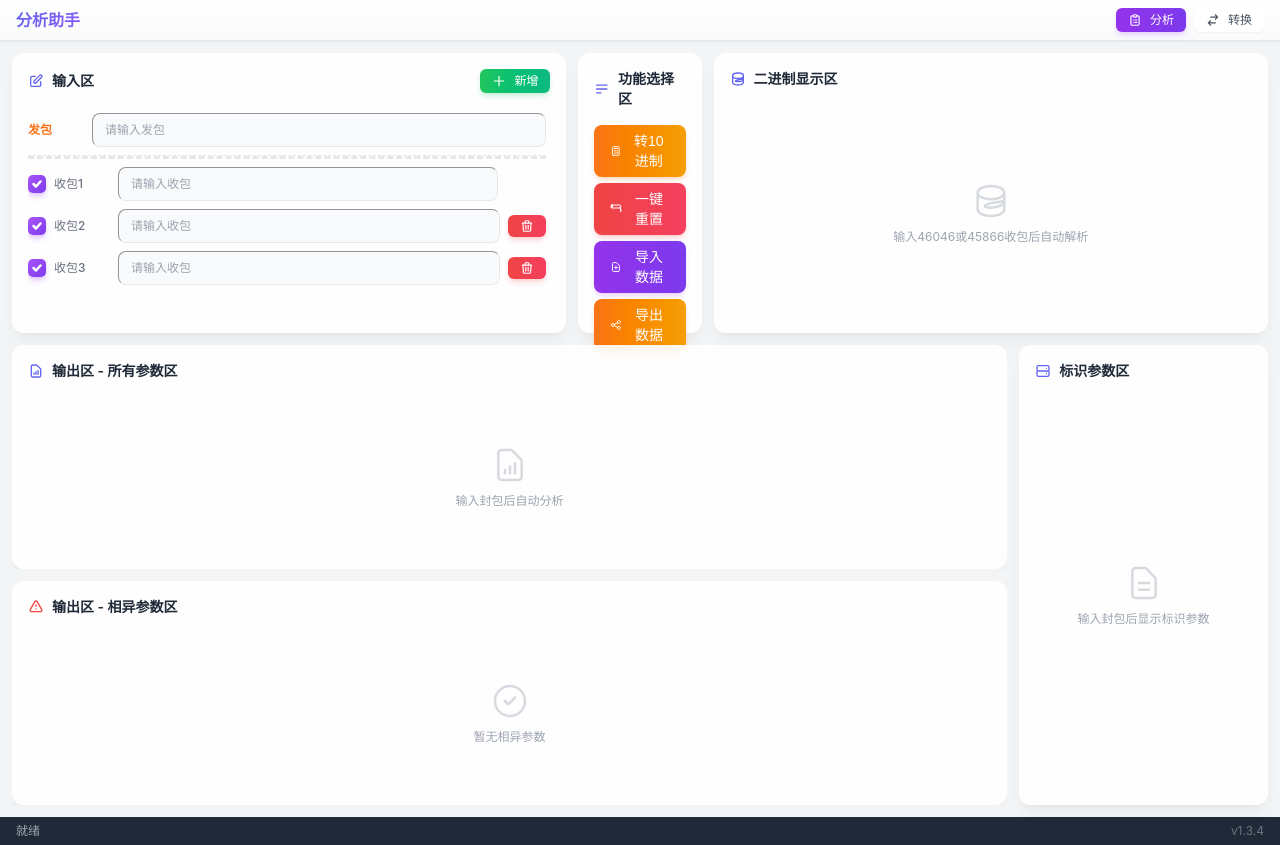
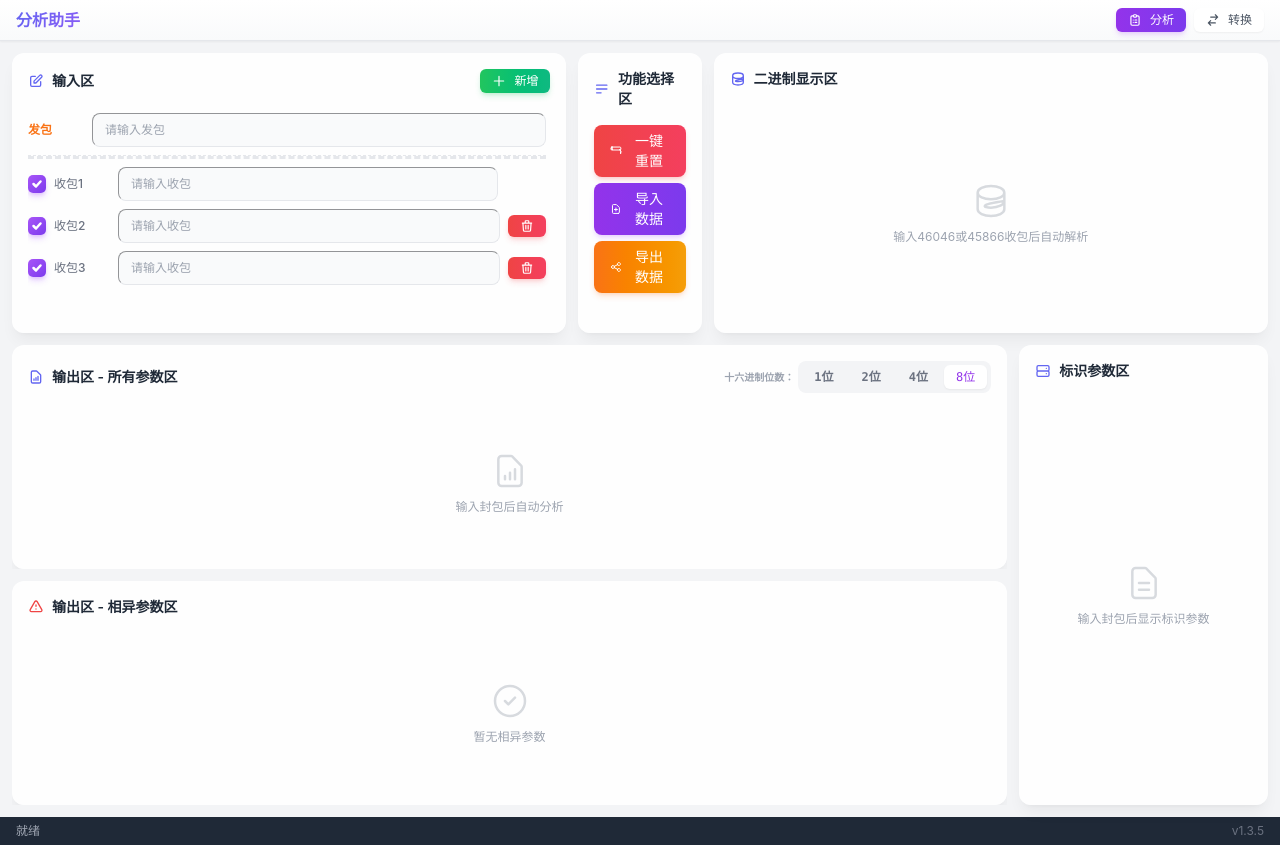
Before and after one commit to MengNianxiaoyao/seer-development-assistant, a Vue app: page / in a window 1280 px wide. Built offline with nearby package versions, Linux system fonts and the light colour scheme.

Commit message:
feat: 位数划分

```diff
--- a/package.json
+++ b/package.json
@@ -2,9 +2,9 @@
   "name": "seer-development-assistant",
   "public": true,
   "type": "module",
-  "version": "1.3.4",
+  "version": "1.3.5",
   "scripts": {
-    "dev": "vite",
+    "dev": "vite --host",
     "build": "vite build",
     "preview": "vite preview",
     "lint": "eslint . --fix",
--- a/src/components/ActionPanel.vue
+++ b/src/components/ActionPanel.vue
@@ -1,23 +1,12 @@
 <script setup lang="ts">
-import { storeToRefs } from 'pinia'
-import { computed } from 'vue'
 import Button from '@/components/base/Button.vue'
 import FilePicker from '@/components/FilePicker.vue'
-import { useAnalysisStore } from '@/stores/analysis'
 
 const emit = defineEmits<{
   export: []
-  convertDecimal: []
   reset: []
   importFile: [content: string]
 }>()
-
-const store = useAnalysisStore()
-const { displayFormat, result } = storeToRefs(store)
-
-const formatButtonText = computed(() => {
-  return displayFormat.value === 'hex' ? '转10进制' : '转16进制'
-})
 
 function handleFileSelected(file: File) {
   const reader = new FileReader()
@@ -25,15 +14,6 @@ function handleFileSelected(file: File) {
     emit('importFile', reader.result as string)
   }
   reader.readAsText(file)
-}
-
-function handleConvertFormat() {
-  if (!result.value || result.value.packets.length === 0) {
-    store.alertMessage = '请先输入封包后再进行格式转换'
-    store.showAlertModal = true
-    return
-  }
-  emit('convertDecimal')
 }
 </script>
 
@@ -59,25 +39,6 @@ function handleConvertFormat() {
     </div>
 
     <div class="space-y-1.5 -mt-1">
-      <Button type="warning" class="w-full" @click="handleConvertFormat">
-        <span class="flex items-center justify-center gap-1.5">
-          <svg
-            class="w-4 h-4"
-            fill="none"
-            viewBox="0 0 24 24"
-            stroke="currentColor"
-          >
-            <path
-              stroke-linecap="round"
-              stroke-linejoin="round"
-              stroke-width="2"
-              d="M9 7h6m0 10v-3m-3 3h.01M9 17h.01M9 14h.01M12 14h.01M15 11h.01M12 11h.01M9 11h.01M7 21h10a2 2 0 002-2V5a2 2 0 00-2-2H7a2 2 0 00-2 2v14a2 2 0 002 2z"
-            />
-          </svg>
-          {{ formatButtonText }}
-        </span>
-      </Button>
-
       <Button type="danger" class="w-full" @click="emit('reset')">
         <span class="flex items-center justify-center gap-1.5">
           <svg
--- a/src/components/DiffArea.vue
+++ b/src/components/DiffArea.vue
@@ -1,12 +1,12 @@
 <script setup lang="ts">
-import type { AnalysisResult, DisplayFormat, ParamItem } from '@/types'
+import type { AnalysisResult, HexByteSize, ParamItem } from '@/types'
 import { computed } from 'vue'
 import { usePacketData } from '@/composables/usePacketData'
 import { formatValue, getHighlightClass } from '@/utils'
 
 const props = defineProps<{
   result: AnalysisResult | null
-  format: DisplayFormat
+  hexByteSize: HexByteSize
 }>()
 
 const { diffPackets, diffIndexSet, hasDiffParams } = usePacketData(
@@ -31,7 +31,7 @@ function formatParamValue(
   const param = getParamValue(packet, index)
   if (!param)
     return ''
-  return formatValue(param.hex, param.decimal, param.binary, props.format)
+  return formatValue(param.hex, props.hexByteSize)
 }
 
 function hasParam(packet: { params: ParamItem[] }, index: number): boolean {
--- a/src/components/OutputArea.vue
+++ b/src/components/OutputArea.vue
@@ -1,12 +1,17 @@
 <script setup lang="ts">
-import type { AnalysisResult, DisplayFormat } from '@/types'
+import type { AnalysisResult, HexByteSize } from '@/types'
 import { computed, shallowRef } from 'vue'
+import RadioGroup from '@/components/base/RadioGroup.vue'
 import { usePacketData } from '@/composables/usePacketData'
 import { copyToClipboard, formatValue, getHighlightClass } from '@/utils'
 
 const props = defineProps<{
   result: AnalysisResult | null
-  format: DisplayFormat
+  hexByteSize: HexByteSize
+}>()
+
+const emit = defineEmits<{
+  'update:hexByteSize': [value: HexByteSize]
 }>()
 
 const copiedIndex = shallowRef<number | null>(null)
@@ -26,12 +31,7 @@ const hasContent = computed(() => {
 const sendPacketParamsWithFormat = computed(() => {
   return sendPacketParams.value.map(param => ({
     ...param,
-    formatted: formatValue(
-      param.hex,
-      param.decimal,
-      param.binary,
-      props.format,
-    ),
+    formatted: formatValue(param.hex, 8),
   }))
 })
 
@@ -40,12 +40,7 @@ const receivePacketsWithFormat = computed(() => {
     ...packet,
     params: packet.params.map(param => ({
       ...param,
-      formatted: formatValue(
-        param.hex,
-        param.decimal,
-        param.binary,
-        props.format,
-      ),
+      formatted: formatValue(param.hex, props.hexByteSize),
     })),
   }))
 })
@@ -95,6 +90,21 @@ async function handleCopy(value: string, index: number) {
         v-if="copiedIndex !== null"
         class="text-[10px] text-green-500 ml-2 animate-fade-in"
       >已复制</span>
+      <div
+        class="ml-auto flex items-center gap-1"
+      >
+        <span class="text-[10px] text-gray-400">十六进制位数：</span>
+        <RadioGroup
+          :model-value="hexByteSize"
+          :options="[
+            { value: 1, label: '1位' },
+            { value: 2, label: '2位' },
+            { value: 4, label: '4位' },
+            { value: 8, label: '8位' },
+          ]"
+          @update:model-value="emit('update:hexByteSize', $event as HexByteSize)"
+        />
+      </div>
     </div>
 
     <div
--- a/src/components/pages/AnalyzePage.vue
+++ b/src/components/pages/AnalyzePage.vue
@@ -26,7 +26,7 @@ const emit = defineEmits<{
 }>()
 
 const {
-  displayFormat,
+  hexByteSize,
   isLoading,
   result,
   isAnalyzed,
@@ -35,7 +35,7 @@ const {
   alertMessage,
   showAlertModal,
   handleReset,
-  handleConvertDecimal,
+  handleHexByteSizeChange,
   handleExport,
   handleImportFile,
   closeValidationModal,
@@ -75,7 +75,6 @@ watch(
         <ActionPanel
           @import-file="handleImportFile"
           @export="handleExport"
-          @convert-decimal="handleConvertDecimal"
           @reset="handleReset"
         />
       </div>
@@ -87,10 +86,10 @@ watch(
       </div>
       <div class="flex flex-col gap-2 flex-1 min-h-0">
         <div class="flex-1 min-h-[120px] overflow-hidden">
-          <OutputArea :result="result" :format="displayFormat" />
+          <OutputArea :result="result" :hex-byte-size="hexByteSize" @update:hex-byte-size="handleHexByteSizeChange" />
         </div>
         <div class="flex-1 min-h-[120px] overflow-hidden">
-          <DiffArea :result="result" :format="displayFormat" />
+          <DiffArea :result="result" :hex-byte-size="hexByteSize" />
         </div>
       </div>
     </div>
@@ -105,7 +104,6 @@ watch(
           <ActionPanel
             @import-file="handleImportFile"
             @export="handleExport"
-            @convert-decimal="handleConvertDecimal"
             @reset="handleReset"
           />
         </div>
@@ -124,10 +122,10 @@ watch(
       >
         <div class="w-[80%] flex flex-col gap-3 min-w-0 h-full">
           <div class="h-[50%] overflow-hidden">
-            <OutputArea :result="result" :format="displayFormat" />
+<OutputArea :result="result" :hex-byte-size="hexByteSize" @update:hex-byte-size="handleHexByteSizeChange" />
           </div>
           <div class="h-[50%] overflow-hidden">
-            <DiffArea :result="result" :format="displayFormat" />
+            <DiffArea :result="result" :hex-byte-size="hexByteSize" />
           </div>
         </div>
         <div class="w-[20%] min-w-0 h-full">
--- a/src/composables/useAnalysis.ts
+++ b/src/composables/useAnalysis.ts
@@ -8,7 +8,7 @@ export function useAnalysis() {
     ...storeToRefs(store),
     doAnalyze: store.doAnalyze,
     handleReset: store.handleReset,
-    handleConvertDecimal: store.handleConvertDecimal,
+    handleHexByteSizeChange: store.handleHexByteSizeChange,
     handleExport: store.handleExport,
     handleImportFile: store.handleImportFile,
     closeValidationModal: store.closeValidationModal,
--- a/src/composables/useHexParser.ts
+++ b/src/composables/useHexParser.ts
@@ -15,7 +15,6 @@ import {
   SPECIAL_COMMAND_ID,
 } from '@/constants'
 import {
-  cleanHex,
   createBodySegment,
   createHeaderField,
   createParamItem,
--- a/src/stores/analysis.ts
+++ b/src/stores/analysis.ts
@@ -1,5 +1,5 @@
 import type {
-  DisplayFormat,
+  HexByteSize,
   InputEntry,
   ValidationError,
 } from '@/types'
@@ -31,7 +31,7 @@ export const useAnalysisStore = defineStore('analysis', () => {
     closeAlertModal,
   } = useImportExport()
 
-  const displayFormat = ref<DisplayFormat>('hex')
+  const hexByteSize = ref<HexByteSize>(8)
   const isLoading = ref(false)
 
   const validationErrors = ref<ValidationError[]>([])
@@ -96,16 +96,16 @@ export const useAnalysisStore = defineStore('analysis', () => {
     inputs.value = DEFAULT_INPUTS.map(entry => ({ ...entry }))
     sendPacket.value = ''
     inputOrder = 0
-    displayFormat.value = 'hex'
+    hexByteSize.value = 8
     resetParser()
   }
 
-  function handleConvertDecimal() {
-    displayFormat.value = displayFormat.value === 'hex' ? 'decimal' : 'hex'
+  function handleHexByteSizeChange(size: HexByteSize) {
+    hexByteSize.value = size
   }
 
   function handleExportClick() {
-    handleExport(result.value)
+    handleExport(result.value, hexByteSize.value)
   }
 
   function handleImportFile(fileContent: string) {
@@ -116,11 +116,10 @@ export const useAnalysisStore = defineStore('analysis', () => {
         sendPacket.value = state.sendPacket
         result.value = state.result
         isAnalyzed.value = true
-        displayFormat.value = 'hex'
+        hexByteSize.value = state.hexByteSize
       },
       (hexInputs) => {
         inputs.value = hexInputs
-        displayFormat.value = 'hex'
         doAnalyze()
       },
     )
@@ -166,7 +165,7 @@ export const useAnalysisStore = defineStore('analysis', () => {
   return {
     inputs,
     sendPacket,
-    displayFormat,
+    hexByteSize,
     isLoading,
     result,
     isAnalyzed,
@@ -176,7 +175,7 @@ export const useAnalysisStore = defineStore('analysis', () => {
     showAlertModal,
     doAnalyze,
     handleReset,
-    handleConvertDecimal,
+    handleHexByteSizeChange,
     handleExport: handleExportClick,
     handleImportFile,
     closeValidationModal,
--- a/src/types/analysis.ts
+++ b/src/types/analysis.ts
@@ -1,3 +1,4 @@
+import type { HexByteSize } from './common'
 import type { DiffResult, ParsedPacket } from './packet'
 
 export interface AnalysisResult {
@@ -26,6 +27,7 @@ export interface ExportData {
   validPackets: number
   totalParams: number
   diffCount: number
+  hexByteSize: HexByteSize
   packets: ParsedPacket[]
   diffs: DiffResult[]
 }
--- a/src/types/common.ts
+++ b/src/types/common.ts
@@ -16,6 +16,6 @@ export interface BodySegment extends HexValue {
   index: number
 }
 
-export type DisplayFormat = 'hex' | 'decimal' | 'binary'
+export type HexByteSize = 1 | 2 | 4 | 8
 
 export type PacketType = 'receive' | 'send'
--- a/src/utils/hex.ts
+++ b/src/utils/hex.ts
@@ -1,7 +1,7 @@
 import type {
   BodySegment,
-  DisplayFormat,
   HeaderField,
+  HexByteSize,
   ParamItem,
 } from '@/types'
 
@@ -95,20 +95,15 @@ export function createParamItem(index: number, hex: string): ParamItem {
   }
 }
 
-export function formatValue(
-  hex: string,
-  decimal: number,
-  binary: string,
-  fmt: DisplayFormat,
-): string {
-  switch (fmt) {
-    case 'decimal':
-      return String(decimal)
-    case 'binary':
-      return binary
-    default:
-      return hex
+export function formatValue(hex: string, hexByteSize: HexByteSize): string {
+  const maxDigits = hexByteSize === 2 ? 3 : hexByteSize === 4 ? 5 : 0
+  const parts: string[] = []
+  for (let i = 0; i < hex.length; i += hexByteSize) {
+    const part = hex.slice(i, i + hexByteSize)
+    const num = Number.parseInt(part, 16)
+    parts.push(maxDigits ? num.toString().padEnd(maxDigits, '\u00A0') : num.toString())
   }
+  return parts.join('\u00A0')
 }
 
 export function getHighlightClass(
```
Also changed, not shown: src/composables/useImportExport.ts (+8 -4 lines).
